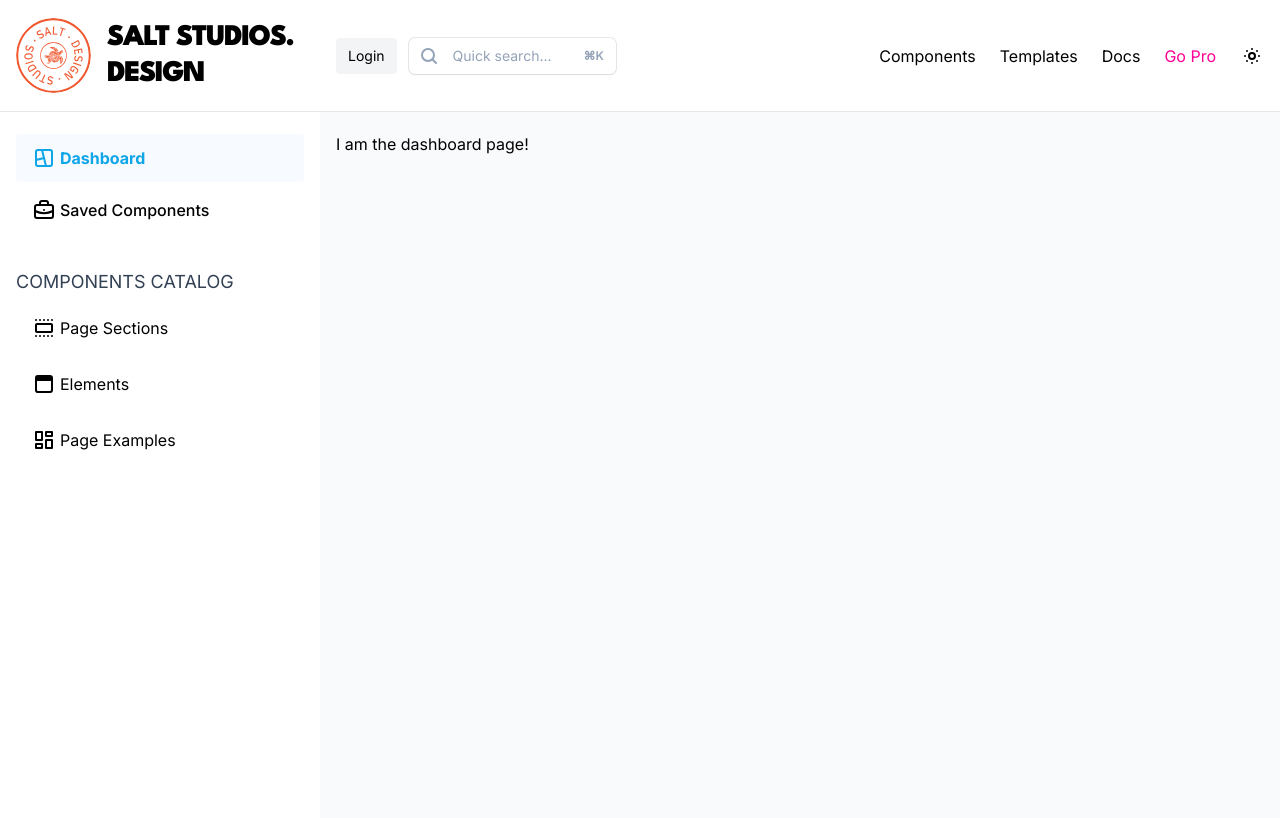
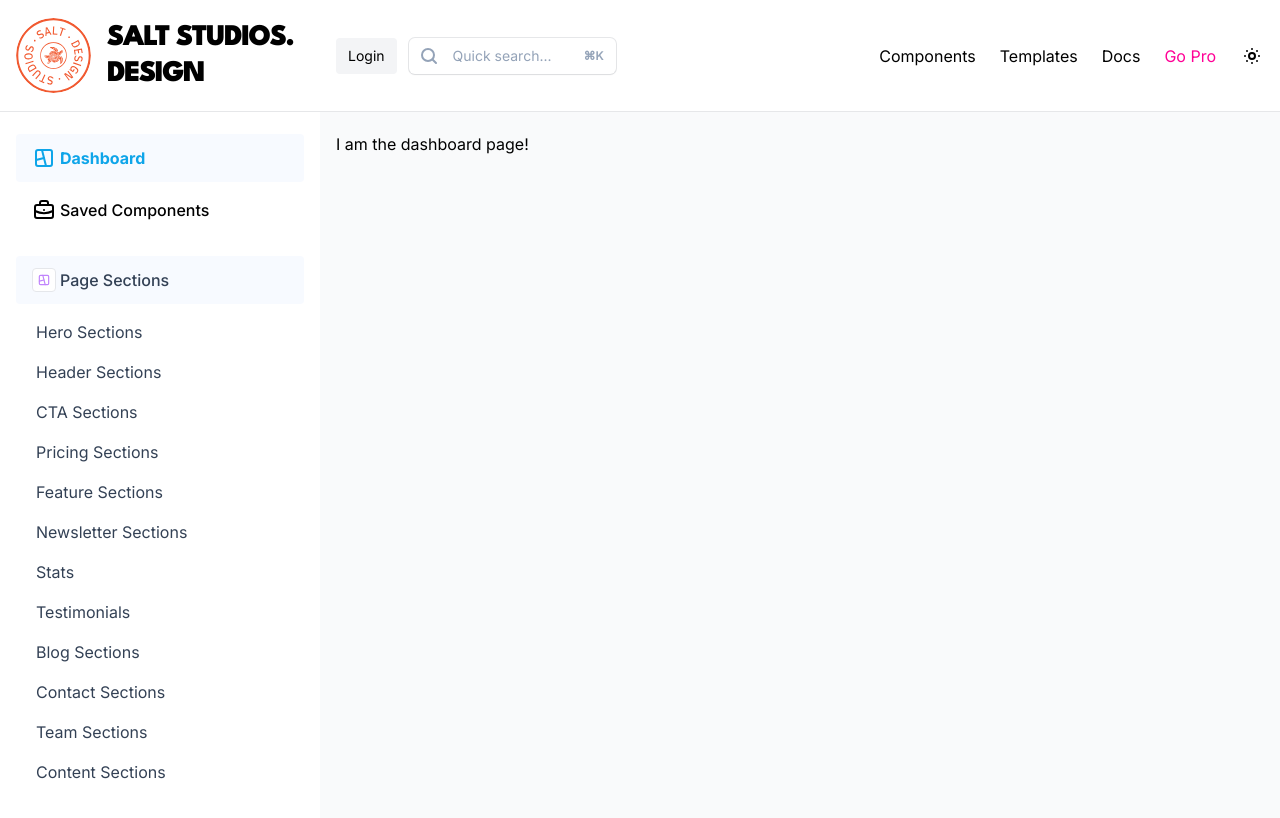
Before and after one commit to seano424/saltstudios, a Next.js app: page /dashboard in a window 1280 px wide. Shown: the top 818 px of the page. Built offline with nearby package versions, Linux system fonts and the light colour scheme; no server answers; what tailwindcss-debug-screens would draw is missing.

Commit message:
updating sidebar!

```diff
--- a/app/dashboard/components/Sidebar.tsx
+++ b/app/dashboard/components/Sidebar.tsx
@@ -4,9 +4,6 @@ import SidebarItems from '@/components/SidebarItems'
 export default function Sidebar() {
   return (
     <div className='container fixed bottom-0 left-0 top-64 hidden w-80 flex-col gap-2 overflow-scroll from-theme-orange/80 lg:flex'>
-      <h4 className='mt-3 text-lg uppercase text-slate-700 dark:text-theme-soft-peach'>
-        Components Catalog
-      </h4>
       <div className='flex flex-col gap-2'>
         {components.map((items) => (
           <SidebarItems {...items} />
@@ -15,41 +12,3 @@ export default function Sidebar() {
     </div>
   )
 }
-
-{
-  /* <Link
-  key={name}
-  href={href}
-  className={clsx(
-    'flex items-center justify-between rounded px-3 py-1 transition-colors duration-200 ease-in-out hover:bg-blue-50/50 focus:bg-blue-50/50 dark:hover:bg-sky-500 dark:focus:bg-sky-500 lg:text-sm',
-    pathname === href
-      ? 'bg-blue-50/50 font-bold text-sky-500 dark:bg-sky-400/10 dark:text-sky-400'
-      : 'text-slate-700 dark:text-white'
-  )}
->
-  {name}
-  <svg
-    xmlns='http://www.w3.org/2000/svg'
-    width='24'
-    height='24'
-    viewBox='0 0 24 24'
-    strokeWidth='2'
-    stroke='currentColor'
-    fill='none'
-    strokeLinecap='round'
-    strokeLinejoin='round'
-  >
-    <path
-      stroke='none'
-      d='M0 0h24v24H0z'
-      fill='none'
-    ></path>
-    <path d='M3 12l3 0'></path>
-    <path d='M12 3l0 3'></path>
-    <path d='M7.8 7.8l-2.2 -2.2'></path>
-    <path d='M16.2 7.8l2.2 -2.2'></path>
-    <path d='M7.8 16.2l-2.2 2.2'></path>
-    <path d='M12 12l9 3l-4 2l-2 4l-3 -9'></path>
-  </svg>
-</Link> */
-}
--- a/components/SidebarItems.tsx
+++ b/components/SidebarItems.tsx
@@ -1,4 +1,9 @@
+'use client'
+
 import clsx from 'clsx'
+import Link from 'next/link'
+import { usePathname } from 'next/navigation'
+import { useState } from 'react'
 
 interface SidebarItemProps {
   name: string
@@ -14,18 +19,26 @@ export default function SidebarItems({
   icon,
   items,
 }: SidebarItemProps) {
+  const pathname = usePathname()
+
+  const [isOpen, setOpen] = useState(true)
+
   return (
     <div>
       <button
+        onClick={() =>
+          setOpen((prevState) => !prevState)
+        }
         className={clsx(
-          'flex items-center gap-1 rounded px-4 py-3 transition-colors duration-200 hover:bg-gray-50 focus:bg-gray-50 dark:text-theme-soft-peach dark:hover:bg-sky-500 dark:focus:bg-sky-500'
-          // pathname === '/dashboard'
-          //   ? 'bg-blue-50/50 font-bold text-sky-500 dark:bg-sky-400'
-          //   : 'font-medium'
+          'mb-3 flex w-full items-center gap-1 rounded px-4 py-3 font-medium text-slate-700 transition-colors duration-200 hover:bg-gray-50 hover:text-slate-900 focus:bg-gray-50 dark:text-theme-soft-peach dark:hover:bg-sky-500 dark:focus:bg-sky-500 lg:leading-6',
+          isOpen
+            ? 'bg-blue-50/50 text-sky-500 dark:bg-sky-400'
+            : 'font-medium'
         )}
       >
         {icon === 'page' && (
           <svg
+            className='rounded border bg-white p-1 text-purple-400'
             xmlns='http://www.w3.org/2000/svg'
             width='24'
             height='24'
@@ -41,21 +54,14 @@ export default function SidebarItems({
               d='M0 0h24v24H0z'
               fill='none'
             ></path>
-            <path d='M20 20h.01'></path>
-            <path d='M4 20h.01'></path>
-            <path d='M8 20h.01'></path>
-            <path d='M12 20h.01'></path>
-            <path d='M16 20h.01'></path>
-            <path d='M20 4h.01'></path>
-            <path d='M4 4h.01'></path>
-            <path d='M8 4h.01'></path>
-            <path d='M12 4h.01'></path>
-            <path d='M16 4l0 .01'></path>
-            <path d='M4 8m0 1a1 1 0 0 1 1 -1h14a1 1 0 0 1 1 1v6a1 1 0 0 1 -1 1h-14a1 1 0 0 1 -1 -1z'></path>
+            <path d='M4 4m0 2a2 2 0 0 1 2 -2h12a2 2 0 0 1 2 2v12a2 2 0 0 1 -2 2h-12a2 2 0 0 1 -2 -2z'></path>
+            <path d='M10 4l4 16'></path>
+            <path d='M12 12l-8 2'></path>
           </svg>
         )}
         {icon === 'elements' && (
           <svg
+            className='borer rounded  bg-white p-1 text-sky-400'
             xmlns='http://www.w3.org/2000/svg'
             width='24'
             height='24'
@@ -80,6 +86,7 @@ export default function SidebarItems({
         )}
         {icon === 'page-examples' && (
           <svg
+            className='rounded border bg-white p-1 text-fuchsia-400'
             xmlns='http://www.w3.org/2000/svg'
             width='24'
             height='24'
@@ -103,6 +110,22 @@ export default function SidebarItems({
         )}
         <span>{name}</span>
       </button>
+
+      {isOpen &&
+        items.map(({ name, href }) => (
+          <Link
+            key={name}
+            href={href}
+            className={clsx(
+              'my-2 flex items-center justify-between rounded px-5 py-1 transition-colors duration-200 ease-in-out hover:bg-blue-50/50 focus:bg-blue-50/50 dark:hover:bg-sky-500 dark:focus:bg-sky-500',
+              pathname === href
+                ? 'bg-blue-50/50 text-sky-500 dark:bg-sky-400/10 dark:text-sky-400'
+                : 'text-slate-700 hover:text-slate-900 dark:text-white'
+            )}
+          >
+            {name}
+          </Link>
+        ))}
     </div>
   )
 }
```
